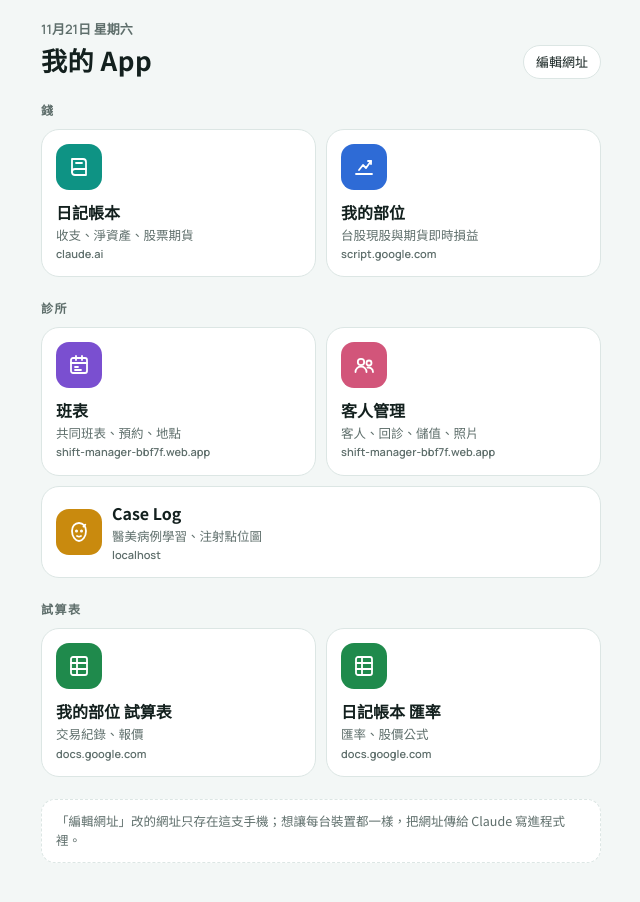
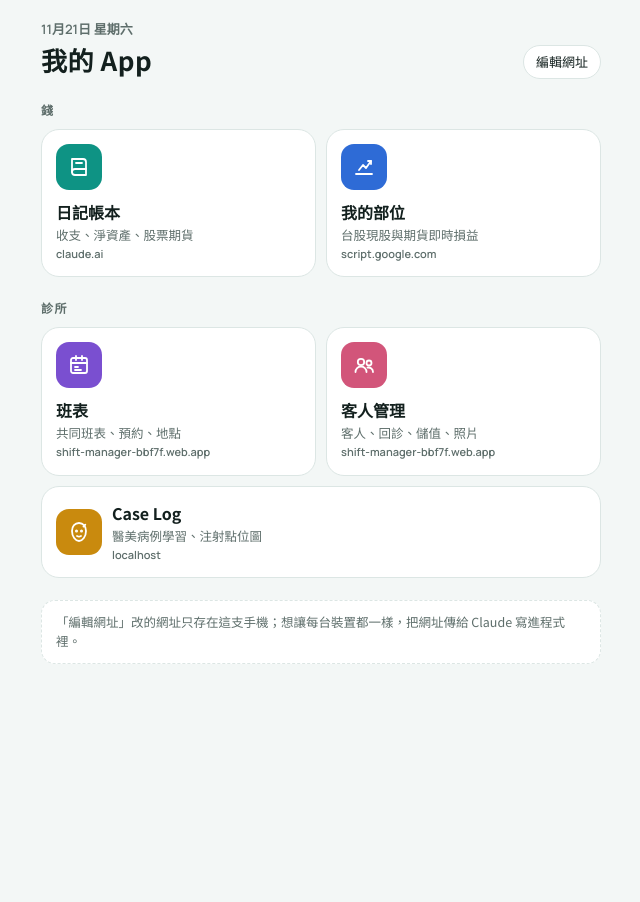
Before and after one commit to georgegozari/George, a plain HTML site: page apps/index.html in a window 1280 px wide. Shown: the whole page, without its empty margins (319-959 px from the left). After the commit the page ends 800 px from the top, so only its background shows below. Drawn offline with Linux system fonts and the light colour scheme.

Commit message:
我的 App：拿掉試算表 (#3)
* Add 我的 App launcher PWA under apps/; Case Log SW only clears its own caches

Co-Authored-By: Claude Opus 5.5 <noreply@anthropic.com>
Claude-Session: https://claude.ai/code/session_01BUmvCxhRcMMyZFLtjeD1is

* 我的 App：填上我的部位網址

Co-Authored-By: Claude Opus 5.5 <noreply@anthropic.com>
Claude-Session: https://claude.ai/code/session_01BUmvCxhRcMMyZFLtjeD1is

* 我的 App：拿掉試算表

Co-Authored-By: Claude Opus 5.5 <noreply@anthropic.com>
Claude-Session: https://claude.ai/code/session_01BUmvCxhRcMMyZFLtjeD1is

---------

Co-authored-by: Claude <noreply@anthropic.com>

```diff
--- a/apps/index.html
+++ b/apps/index.html
@@ -20,7 +20,7 @@
 :root{
   --bg:#F3F7F6; --card:#FFFFFF; --fg:#13201E; --muted:#5E6E6B; --line:#DCE6E4;
   --accent:#0E9384; --accent-soft:#E2F3F1; --warn:#B54708; --warn-soft:#FEF0E1;
-  --t-money:#0E9384; --t-pos:#2E6BD6; --t-shift:#7A4FD0; --t-client:#D2557A; --t-case:#C98A0E; --t-sheet:#1F8A4C;
+  --t-money:#0E9384; --t-pos:#2E6BD6; --t-shift:#7A4FD0; --t-client:#D2557A; --t-case:#C98A0E;
   --f-text:"Noto Sans TC","PingFang TC","Microsoft JhengHei",system-ui,sans-serif;
   --f-num:"Manrope","Noto Sans TC",system-ui,sans-serif;
 }
@@ -90,7 +90,6 @@ const ICONS={
   cal:'<rect x="4" y="5" width="16" height="15" rx="2"/><path d="M4 10h16M9 3v4M15 3v4"/><path d="M8 14h3M8 17h6"/>',
   people:'<circle cx="9" cy="9" r="3.2"/><path d="M3.5 19a5.5 5.5 0 0 1 11 0"/><circle cx="17" cy="10" r="2.5"/><path d="M15.5 14.6A4.5 4.5 0 0 1 21 19"/>',
   face:'<path d="M12 3c4 0 7 3.2 7 8 0 5.5-3.4 10-7 10s-7-4.5-7-10c0-4.8 3-8 7-8z"/><circle cx="9.5" cy="11" r=".6" fill="currentColor"/><circle cx="14.5" cy="11" r=".6" fill="currentColor"/><path d="M10 16c1.2.8 2.8.8 4 0"/><path d="M16.5 6.5l1.8-1.8"/>',
-  sheet:'<rect x="4" y="3" width="16" height="18" rx="2"/><path d="M4 9h16M4 15h16M10 3v18"/>'
 };
 const GROUPS=[
   {title:'錢',apps:[
@@ -101,10 +100,6 @@ const GROUPS=[
     {id:'shift',name:'班表',desc:'共同班表、預約、地點',icon:'cal',color:'--t-shift',url:'https://shift-manager-bbf7f.web.app/'},
     {id:'clients',name:'客人管理',desc:'客人、回診、儲值、照片',icon:'people',color:'--t-client',url:'https://shift-manager-bbf7f.web.app/clients.html'},
     {id:'caselog',name:'Case Log',desc:'醫美病例學習、注射點位圖',icon:'face',color:'--t-case',url:'../',wide:true},
-  ]},
-  {title:'試算表',apps:[
-    {id:'sheet-pos',name:'我的部位 試算表',desc:'交易紀錄、報價',icon:'sheet',color:'--t-sheet',url:'https://docs.google.com/spreadsheets/d/1y4_HbF1t21QIRtJWTiyBba0ShcjYtWQHydiTsLv2Zfc/edit'},
-    {id:'sheet-fx',name:'日記帳本 匯率',desc:'匯率、股價公式',icon:'sheet',color:'--t-sheet',url:'https://docs.google.com/spreadsheets/d/1jmUV3Iv3xXHpUhb21glSg-0U-w5IxlKF2MsFhFzVFn0/edit'},
   ]},
 ];
 const KEY='apps.urls.v1';
--- a/apps/sw.js
+++ b/apps/sw.js
@@ -1,5 +1,5 @@
 // Offline cache for the launcher. Bump VERSION when files change.
-const VERSION = 'myapps-v2';
+const VERSION = 'myapps-v3';
 const SHELL = ['./', 'index.html', 'manifest.webmanifest', 'icons/icon.svg', 'icons/icon-192.png', 'icons/icon-512.png', 'icons/apple-touch-icon.png'];
 self.addEventListener('install', e => {
   e.waitUntil(caches.open(VERSION).then(c => c.addAll(SHELL)).then(() => self.skipWaiting()));
```
Also changed, not shown: 1 other file.
